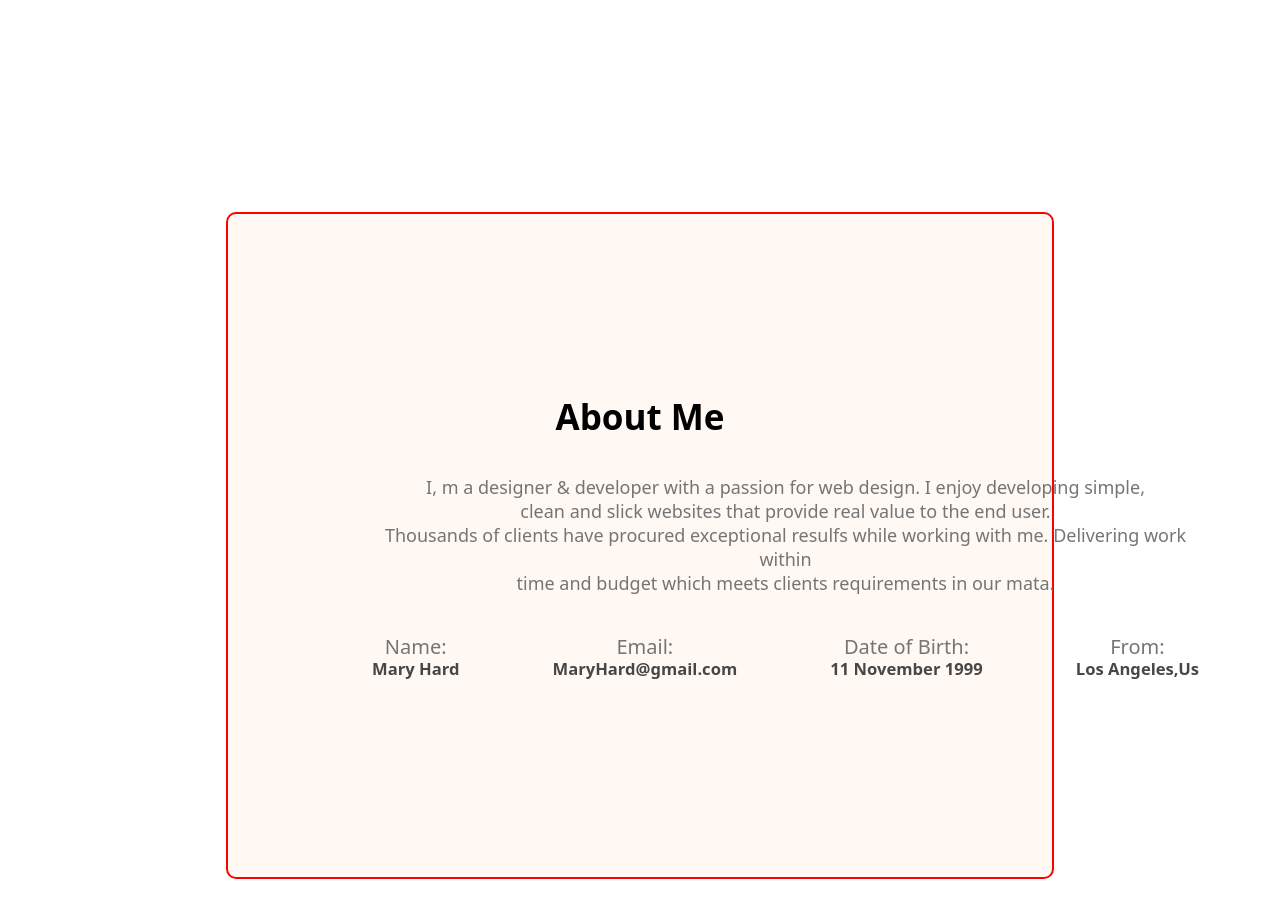
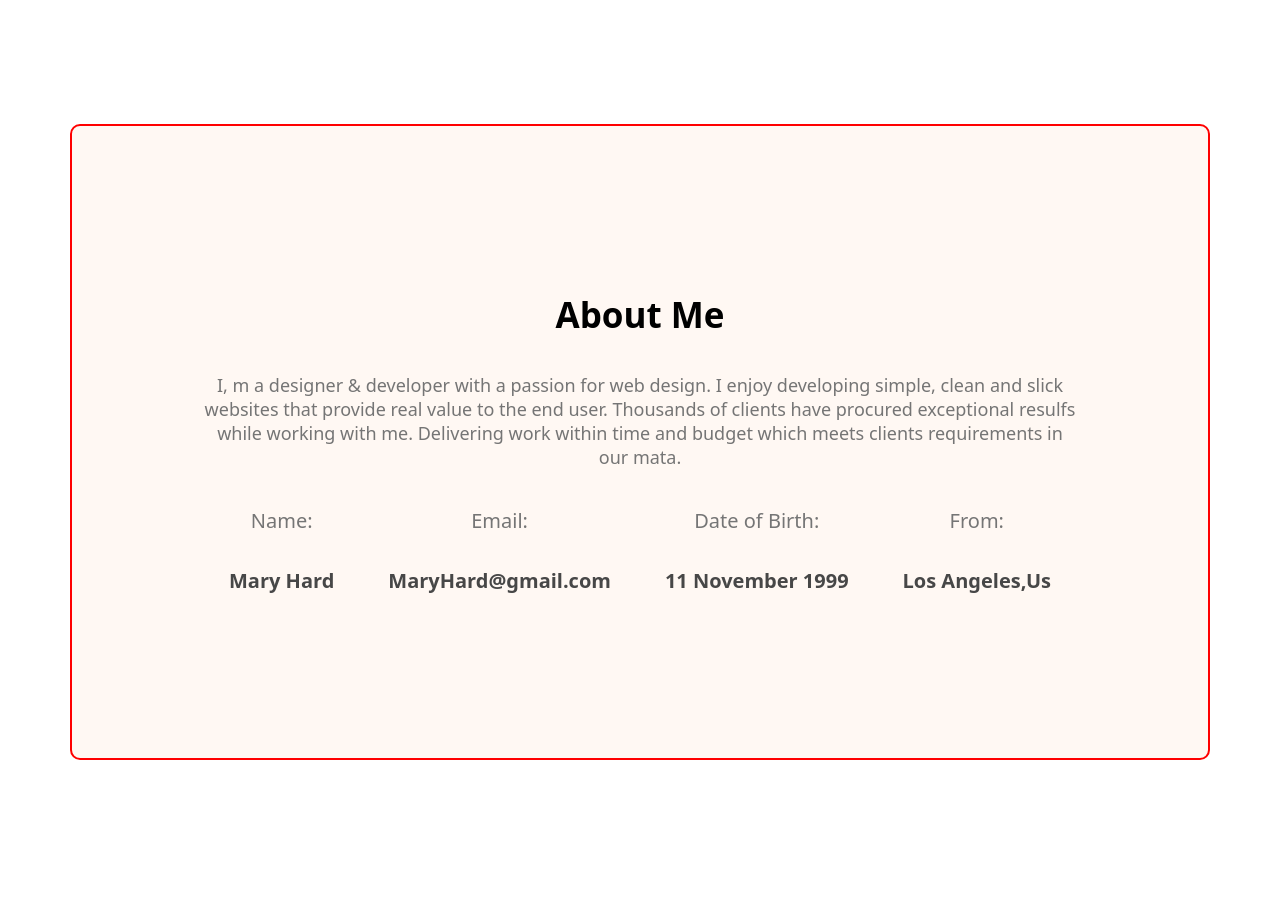
Before and after one commit to sumaiya357/webdeveloper-portfolio, a plain HTML site: page index.html in a window 1280 px wide. Shown: the part 780-1698 px from the top of the page. After the commit the page ends 1670 px from the top, so only its background shows below. Drawn offline with Linux system fonts and the light colour scheme.

Commit message:
about section done

```diff
--- a/index.html
+++ b/index.html
@@ -40,10 +40,10 @@
         <div class="about">
             <h3 class="about-title">About Me</h3>
             <p class="about-para">
-                I, m a designer & developer with a passion for web design. I enjoy developing simple, <br>clean and slick websites that provide real value to the end user.<br> Thousands of clients have procured exceptional resulfs while working with me. Delivering work within <br>time and budget which meets clients requirements in our mata.
+                I, m a designer & developer with a passion for web design. I enjoy developing simple, clean and slick websites that provide real value to the end user. Thousands of clients have procured exceptional resulfs while working with me. Delivering work within time and budget which meets clients requirements in our mata.
            </p>
            <div class="about-details">
-             <span>
+             <span >
                 <p>Name:</p>
                 <h5>Mary Hard</h5>
              </span>
--- a/style.css
+++ b/style.css
@@ -98,15 +98,19 @@ nav > h3{
     height: 64px;
 }
 
-.about{
+/* ABOUT SECTION DETAILS */
+
+main{
+    max-width: 1140px;
+    margin: 0 auto;
+}
+
+ .about{
     border: 2px solid red;
     border-radius: 10px;
-    margin: 150px 250px;
+    margin: 130px 0;
+    padding: 130px;
     text-align : center;
-    margin:218px;
-    padding: 144px;
-    /* width: 840px;
-    height: 350px; */
     background-color: #FFF8F3;
 }
 .about-title{
@@ -116,22 +120,20 @@ nav > h3{
 .about-para{
     color:#757575;
     font-size: 18px;
-    width: 827px;
-    height: 120px;
+
 }
 .about-details{
     display: flex;
-    justify-content: space-between;
-    font-size: 20px;
-    width: 827px;
-    height: 120px;
+    justify-content: space-around;
 
 }
 .about-details p{
     color: #757575;
-    margin-bottom: -30px;
+    font-size: 20px;
+    /* margin-bottom: -30px; */
 }
 .about-details h5{
     color: #474747;
+    font-size: 20px;
     font-weight: bold;
 }
```
